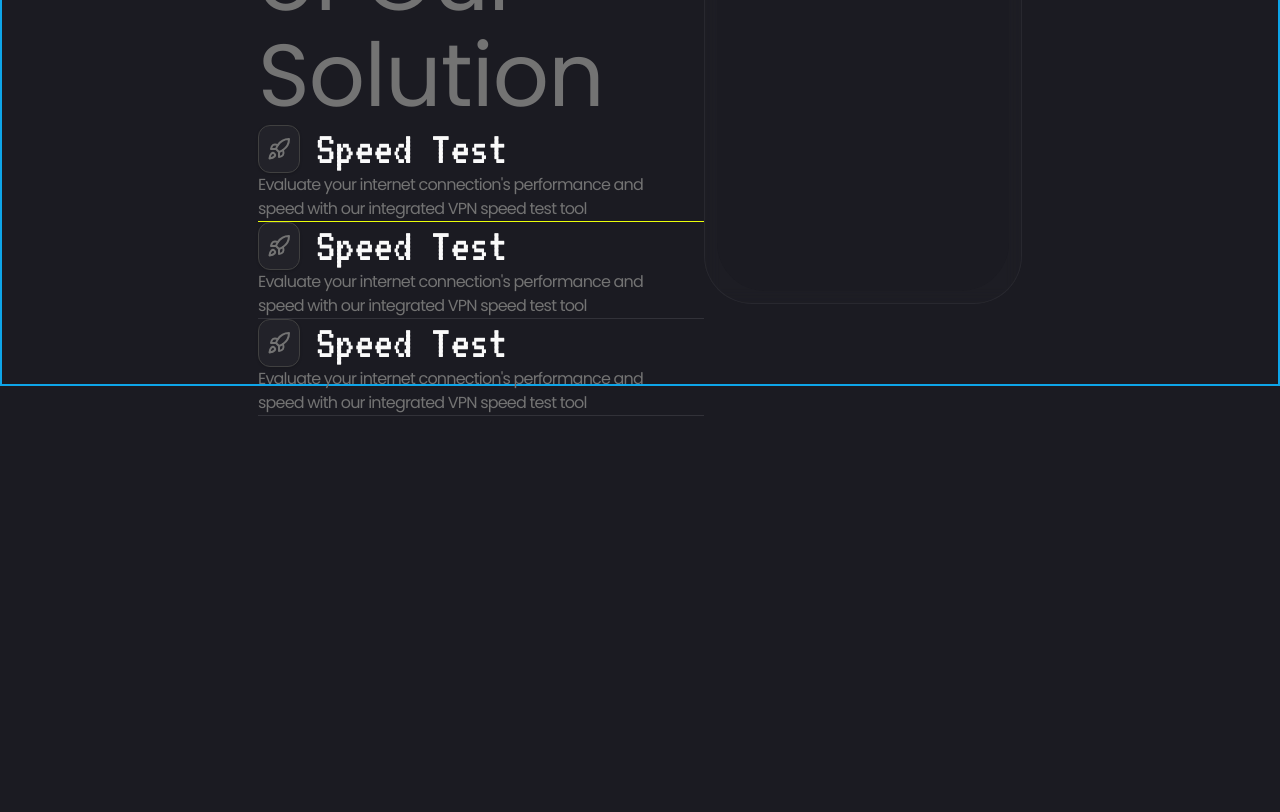
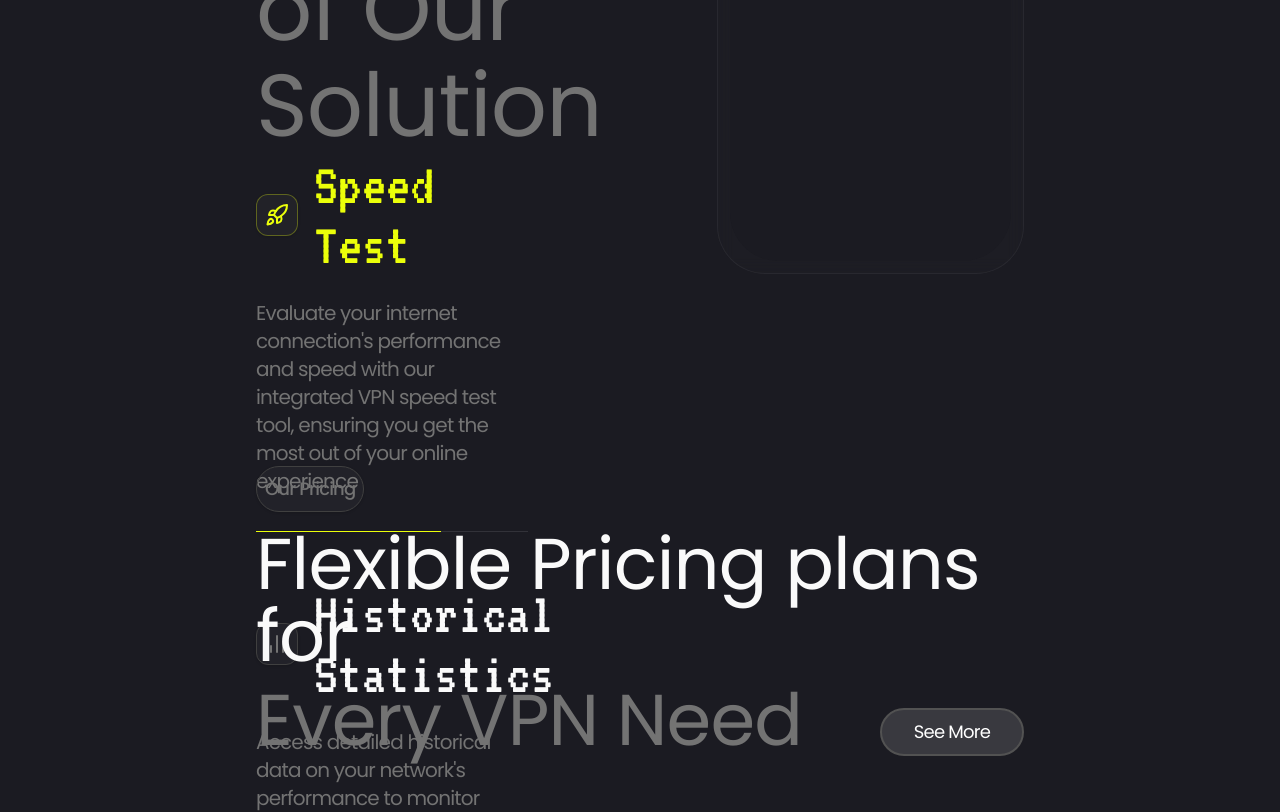
Before and after one commit to stingbulker/yuvraj-vpn, a Next.js app: page / in a window 1280 px wide. Shown: the part 2860-3672 px from the top of the page. Built offline with nearby package versions, Linux system fonts and the light colour scheme.

Commit message:
modified:   app/components/Features.tsx 	new file:   app/components/Pricing.tsx 	modified:   app/page.tsx

```diff
--- a/app/components/Features.tsx
+++ b/app/components/Features.tsx
@@ -1,12 +1,12 @@
 import { Badge } from "@/components/ui/badge";
-import { Rocket } from "lucide-react";
+import { ChartNoAxesColumn, Power, Rocket } from "lucide-react";
 import React from "react";
 import { vt } from "../fonts";
 
 const Features = () => {
   return (
-    <div className="flex h-screen w-full justify-between border-2 border-sky-500 px-64 py-20">
-      <div id="featuresDetail" className="flex flex-col justify-between">
+    <div className="flex h-screen w-full justify-between px-64 py-28">
+      <div id="featuresDetail" className="flex w-1/2 flex-col justify-between">
         <div className="flex flex-col gap-6">
           <Badge className="w-max">Our Features</Badge>
           <div className="text-[5.5rem] leading-[1.1]">
@@ -14,56 +14,72 @@ const Features = () => {
             <div className="text-secondary-foreground">of Our Solution</div>
           </div>
         </div>
-        <div className="flex flex-col">
-          <div className="flex flex-col border-b border-accent pr-5">
-            <div className="flex gap-4">
-              <Badge className="rounded-xl">
-                <Rocket />
+        <div className="flex flex-col gap-8">
+          <div className="mr-28 flex flex-col gap-6 pb-8">
+            <div className="flex items-center gap-4">
+              <Badge className="rounded-xl border-accent/30">
+                <Rocket color="hsl(65 100% 52%)" />
               </Badge>
-              <div className={`${vt.className} text-5xl tracking-normal`}>
+              <div
+                className={`${vt.className} text-6xl tracking-normal text-accent`}
+              >
                 Speed Test
               </div>
             </div>
-            <div className="text-secondary-foreground">
+            <div className="text-xl text-secondary-foreground">
               Evaluate your internet connection's performance and speed with our
-              integrated VPN speed test tool
+              integrated VPN speed test tool, ensuring you get the most out of
+              your online experience
+            </div>
+            <div className="w-full flex relative top-3">
+              <div className="h-[1px] w-[75%] bg-accent"></div>
+              <div className="h-[1px] w-[35%] bg-white/10"></div>
             </div>
           </div>
-          <div className="flex flex-col border-b border-white/10 pr-5">
-            <div className="flex gap-4">
+          <div className="mr-28 flex flex-col gap-6 border-b border-white/10 pb-8">
+            <div className="flex items-center gap-4">
               <Badge className="rounded-xl">
-                <Rocket />
+                <ChartNoAxesColumn />
               </Badge>
-              <div className={`${vt.className} text-5xl tracking-normal`}>
-                Speed Test
+              <div className={`${vt.className} text-6xl tracking-normal`}>
+                Historical Statistics
               </div>
             </div>
-            <div className="text-secondary-foreground">
-              Evaluate your internet connection's performance and speed with our
-              integrated VPN speed test tool
+            <div className="text-xl text-secondary-foreground">
+              Access detailed historical data on your network's performance to
+              monitor trends and optimize usage, enabling you to make informed
+              decisions for better connectivity
             </div>
           </div>
-          <div className="flex flex-col border-b border-white/10 pr-5">
-            <div className="flex gap-4">
+          <div className="mr-28 flex flex-col gap-6 border-b border-white/10 pb-8">
+            <div className="flex items-center gap-4">
               <Badge className="rounded-xl">
-                <Rocket />
+                <Power />
               </Badge>
-              <div className={`${vt.className} text-5xl tracking-normal`}>
-                Speed Test
+              <div className={`${vt.className} text-6xl tracking-normal`}>
+                Connecting Network
               </div>
             </div>
-            <div className="text-secondary-foreground">
-              Evaluate your internet connection's performance and speed with our
-              integrated VPN speed test tool
+            <div className="text-xl text-secondary-foreground">
+              Easily connect to a variety of secure servers worldwide with our
+              seamless network connection feature, ensuring fast and reliable
+              access to global content
             </div>
           </div>
         </div>
       </div>
       <div
         id="featuresCard"
-        className="glass aspect-[9/18] w-1/2 rounded-[3rem] p-3"
+        className="glass aspect-[9/18] w-2/5 rounded-[3rem] p-3"
       >
-        <div className="flex h-full w-full flex-col rounded-[3rem] bg-background px-6 py-4"></div>
+        <div className="flex h-full w-full flex-col rounded-[3rem] bg-background px-6 py-4">
+          <div className="flex flex-col justify-center items-center w-full h-2/5">
+            <div className="text-2xl font-light">Uploading</div>
+            <div className={`${vt.className} text-9xl tracking-normal`}>62.5</div>
+            <Badge className="border-none py-2 px-4">MB/s</Badge>
+          </div>
+          {/* <div className="relative right-1/2 top-1/4 w-[200%] h-[200%] bg-gray-700 overflow-hidden"></div> */}
+        </div>
       </div>
     </div>
   );
--- /dev/null
+++ b/app/components/Pricing.tsx
@@ -0,0 +1,33 @@
+import { Badge } from "@/components/ui/badge";
+import { Button } from "@/components/ui/button";
+import React from "react";
+
+const Pricing = () => {
+  return (
+    <div className="flex h-screen w-full flex-col gap-20 px-64 py-20">
+      <div id="pricingHeader" className="flex flex-col gap-4">
+        <Badge className="w-max">Our Pricing</Badge>
+        <div className="flex flex-col gap-3 text-7xl">
+          Flexible Pricing plans for
+          <div className="flex justify-between text-secondary-foreground">
+            Every VPN Need
+            <Button
+              size={"lg"}
+              className="flex gap-[.35rem] self-end px-8 font-normal"
+              variant="grey"
+            >
+              See More
+            </Button>
+          </div>
+        </div>
+      </div>
+      <div id="pricingCards" className="flex gap-8 h-2/3 w-full">
+        <div className="glass h-full w-1/3 rounded-2xl"></div>
+        <div className="glass h-full w-1/3 rounded-2xl"></div>
+        <div className="glass h-full w-1/3 rounded-2xl"></div>
+      </div>
+    </div>
+  );
+};
+
+export default Pricing;
--- a/app/page.tsx
+++ b/app/page.tsx
@@ -3,6 +3,7 @@ import Features from "./components/Features";
 import Header from "./components/Header";
 import { Navbar } from "./components/Navbar";
 import Preview from "./components/Preview";
+import Pricing from "./components/Pricing";
 
 export default function Home() {
   return (
@@ -12,6 +13,7 @@ export default function Home() {
       <Advantages />
       <Preview />
       <Features />
+      <Pricing/>
     </div>
   );
 }
```
